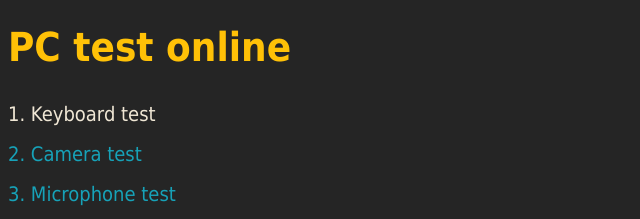
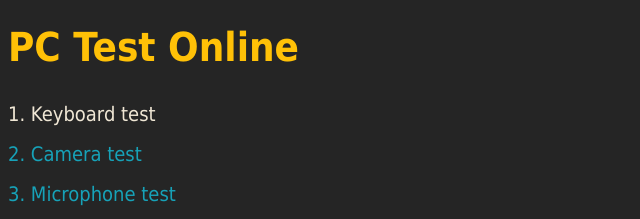
Before and after one commit to mhqb365/pc-test, a website: page index.html in a window 1280 px wide. Shown: the top 219 px of the page, 0-640 px from the left. Drawn offline with Linux system fonts and the light colour scheme.

Commit message:
:rocket:

```diff
--- a/index.html
+++ b/index.html
@@ -109,7 +109,7 @@
   </head>
   <body>
     <div>
-      <h1>PC test online</h1>
+      <h1>PC Test Online</h1>
       <li>
         <span class="link text-secondary" onclick="testKeyboard()">
           1. Keyboard test
```
